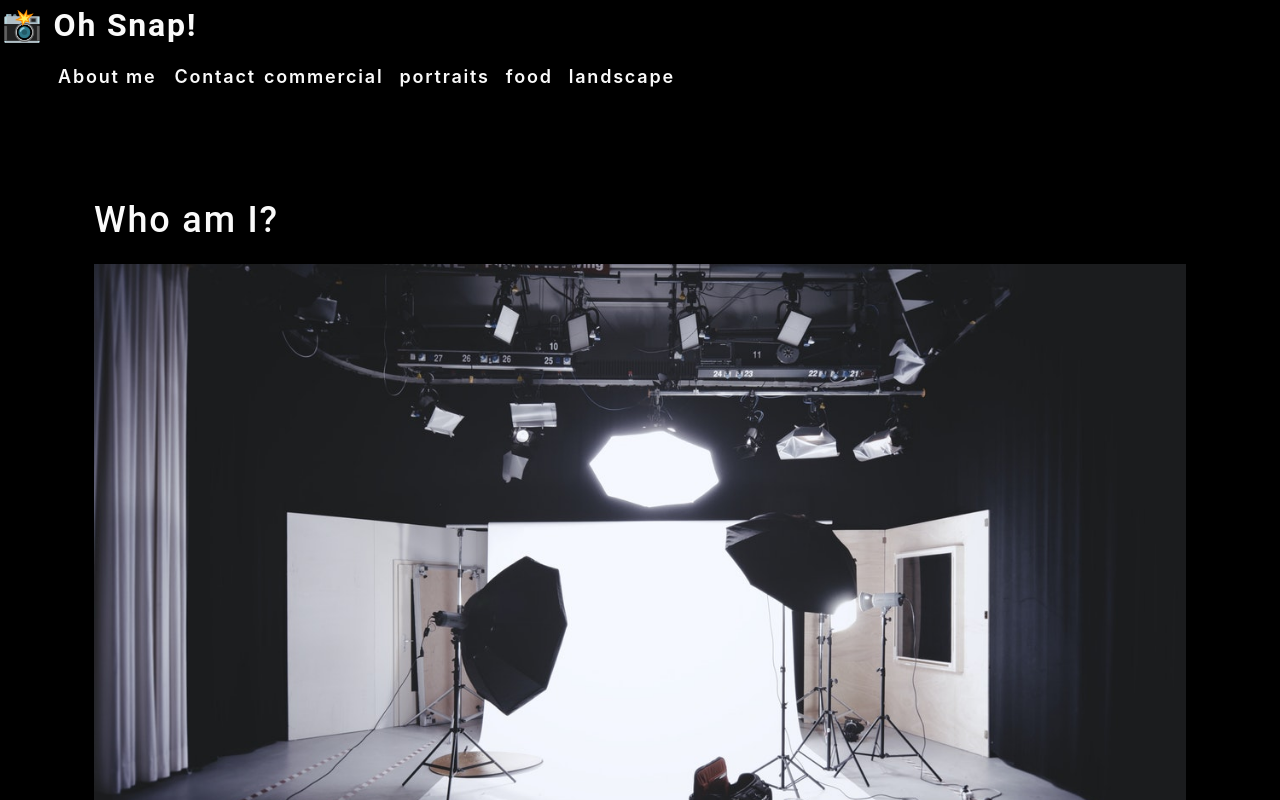
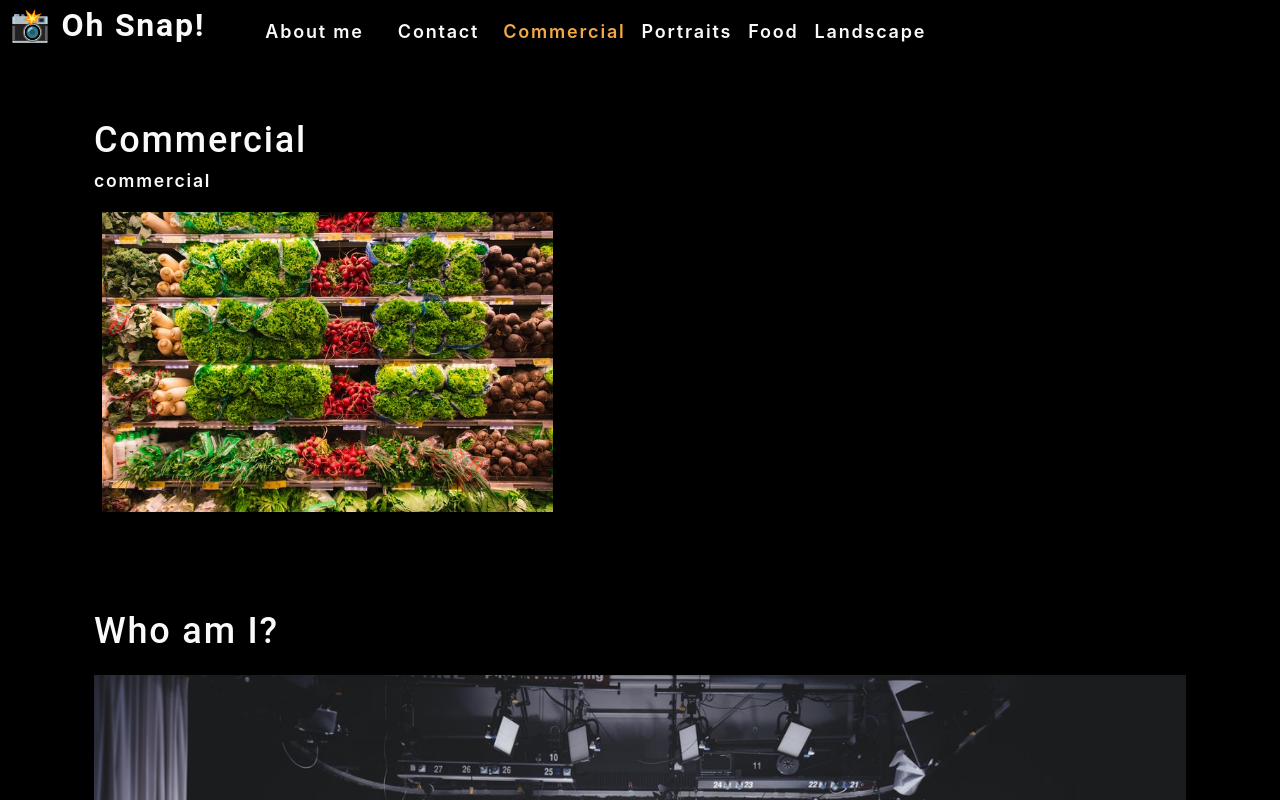
Before and after one commit to jbradley84/photo-port, a React (Create React App) app: page / in a window 1280 px wide. Shown: the top 800 px of the page. Built offline with nearby package versions, Linux system fonts and the light colour scheme.

Commit message:
added Gallery component with functional react hooks

```diff
--- a/src/App.js
+++ b/src/App.js
@@ -1,14 +1,34 @@
-import React from 'react';
+import React, { useState } from 'react';
 import Nav from './components/Nav';
 import About from './components/About';
+import Gallery from './components/Gallery';
 
 function App() {
+   const [categories] = useState([
+     {
+       name: 'commercial',
+       description: 'Photos of grocery stores, food trucks, and other commercial projects',
+     },
+     { name: 'portraits', description: 'Portraits of people in my life' },
+     { name: 'food', description: 'Delicious delicacies' },
+     { name: 'landscape', description: 'Fields, farmhouses, waterfalls, and the beauty of nature' },
+   ]);
+
+   const [currentCategory, setCurrentCategory] = useState(categories[0]);
+
    return (
      <div>
-      <Nav></Nav>
-      <main>
-         <About></About>
-      </main>
+       <Nav
+         categories={categories}
+         setCurrentCategory={setCurrentCategory}
+         currentCategory={currentCategory}
+       ></Nav>
+       <main>
+         <div>
+           <Gallery></Gallery>
+           <About></About>
+         </div>
+       </main>
      </div>
    );
  }
--- /dev/null
+++ b/src/components/Gallery/index.js
@@ -0,0 +1,25 @@
+import React from 'react';
+import { capitalizeFirstLetter } from '../../utils/helpers';
+import photo from '../../assets/small/commercial/0.jpg';
+
+function Gallery(props) {
+   const currentCategory = {
+      name: "commercial",
+      description:
+         "Photos of grocery stores, food trucks, and other commercial projects",
+   };
+   return (
+      <section>
+         <h1>{capitalizeFirstLetter(currentCategory.name)}</h1>
+         <p>{currentCategory.name}</p>
+         <div>
+            <img
+            src={photo}
+            alt="Commercial Example"
+            className='img-thumbnail mx-1'
+            />
+         </div>
+      </section>
+   );
+}
+export default Gallery;
--- a/src/components/Nav/index.js
+++ b/src/components/Nav/index.js
@@ -1,31 +1,19 @@
-import React from "react";
+import React, { useEffect } from 'react';
+import { capitalizeFirstLetter } from '../../utils/helpers';
 
-function Nav() {
-   const categories = [
-      {
-         name: "commercial",
-         description: "Photos of grocery stores, food trucks, and other commercial projects",
-      },
-      {
-         name: "portraits",
-         description: "Portraits of people in my life",
-      },
-      {
-         name: "food",
-         description: "Delicious delicacies",
-      },
-      {
-         name: "landscape",
-         description: "Fields, farmhouses, waterfalls, and the beauty of nature",
-      },
-   ];
+function Nav(props) {
+   const {
+      categories = [],
+      setCurrentCategory,
+      currentCategory,
+   } = props;
 
-   function categorySelected(name) {
-      console.log(`${name} clicked`)
-   }
+   useEffect(() => {
+      document.title = capitalizeFirstLetter(currentCategory.name);
+   }, [currentCategory]);
 
    return (
-      <header>
+      <header className="flex-row px-1">
          <h2>
             <a data-testid="link" href="/">
                <span role="img" aria-label="camera"> 📸</span> Oh Snap!
@@ -38,13 +26,21 @@
                      About me
                   </a>
                </li>
-               <li>
+               <li className="mx-2">
                   <span>Contact</span>
                </li>
                {categories.map((category) => (
-                  <li className="mx-1" key={category.name}>
-                     <span onClick={() => categorySelected(category.name)}>
-                        {category.name}
+                  <li
+                     className={`mx-1 ${currentCategory.name === category.name && 'navActive'
+                        }`}
+                     key={category.name}
+                  >
+                     <span
+                        onClick={() => {
+                           setCurrentCategory(category)
+                        }}
+                     >
+                        {capitalizeFirstLetter(category.name)}
                      </span>
                   </li>
                ))}
```
